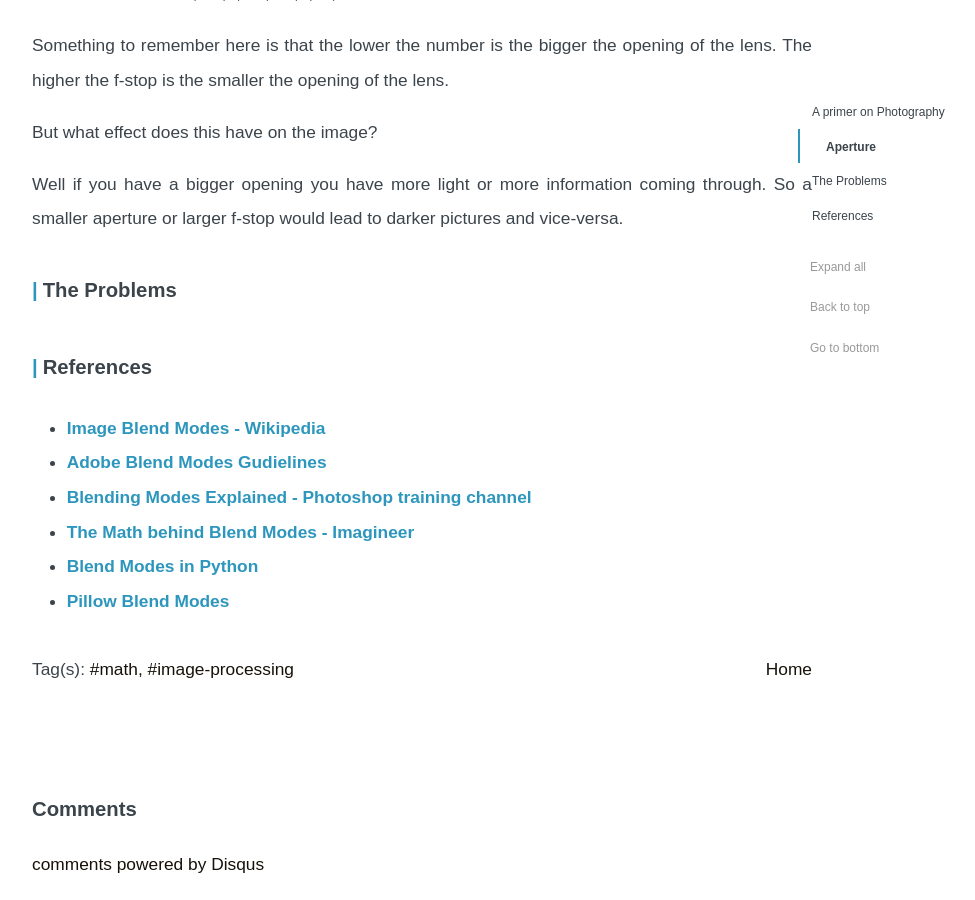
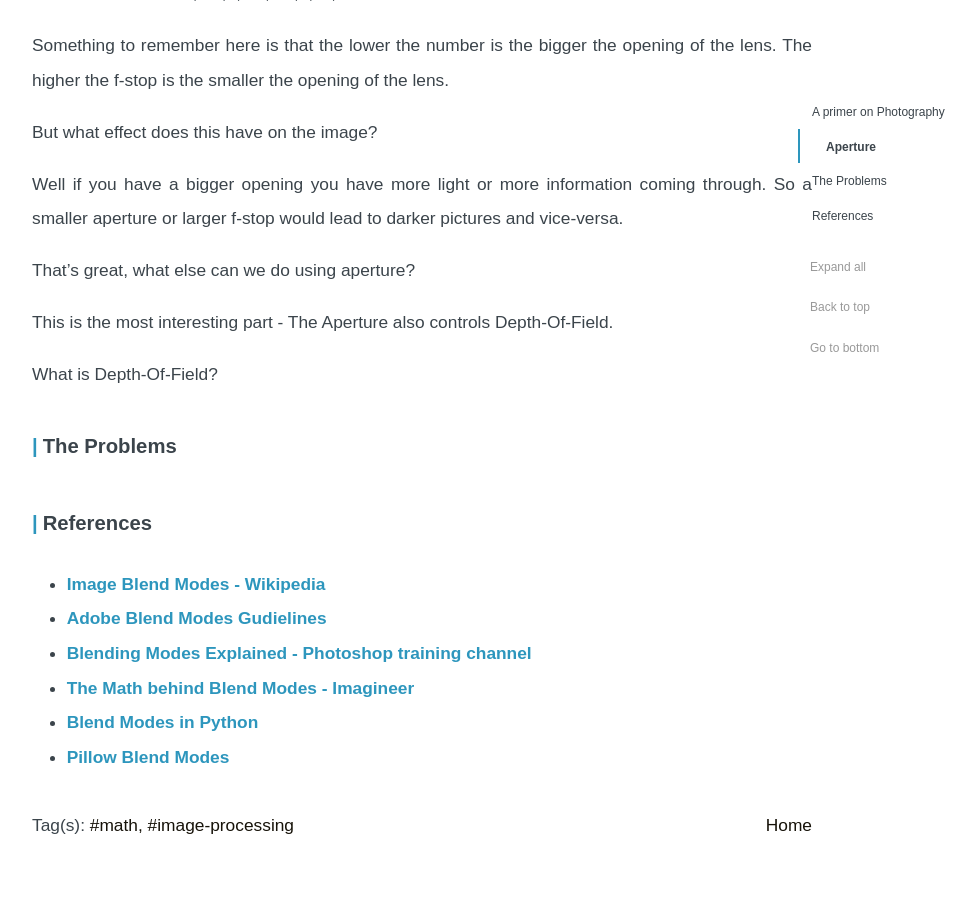
Before and after one commit to ritwikraha/ritwikraha.github.io, a Jekyll site: the page built from _posts/2022-1-18-Computational-Photography.md, in a window 1280 px wide and 900 px high, scrolled down 1628 px. Shown: the whole window, without its empty margins (218-1193 px from the left). Built offline with Jekyll 4.4.1, drawn with Linux system fonts in a browser that asks for light colours; comment, search, counter and statistics services are not loaded.

Commit message:
blog update

```diff
--- a/_posts/2022-1-18-Computational-Photography.md
+++ b/_posts/2022-1-18-Computational-Photography.md
@@ -58,6 +58,12 @@ But what effect does this have on the image?
 
 Well if you have a bigger opening you have more light or more information coming through. So a smaller aperture or larger f-stop would lead to darker pictures and vice-versa.
 
+That's great, what else can we do using aperture?
+
+This is the most interesting part - The Aperture also controls Depth-Of-Field.
+
+What is Depth-Of-Field?
+
 
 
 ### The Problems
```
